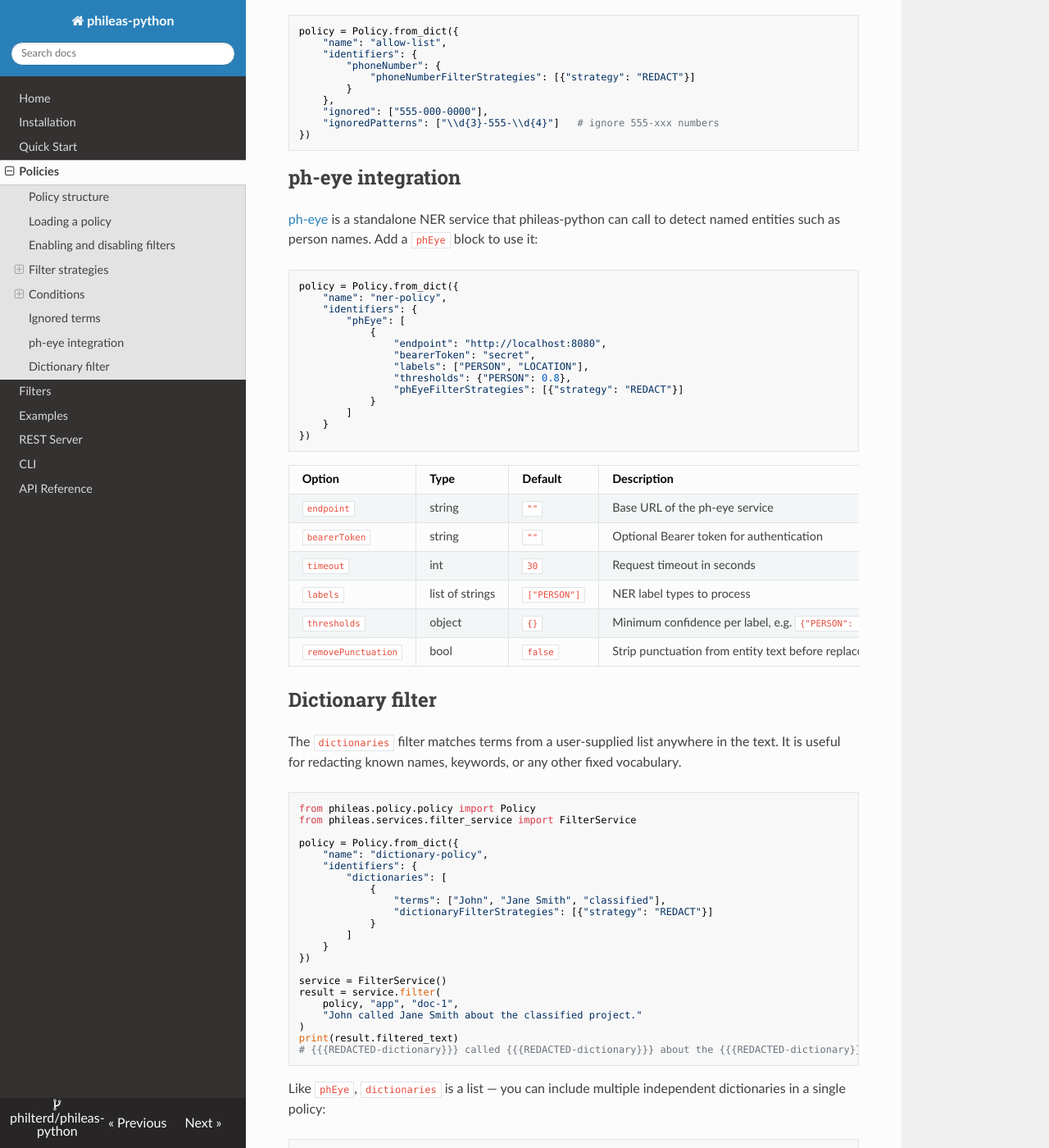
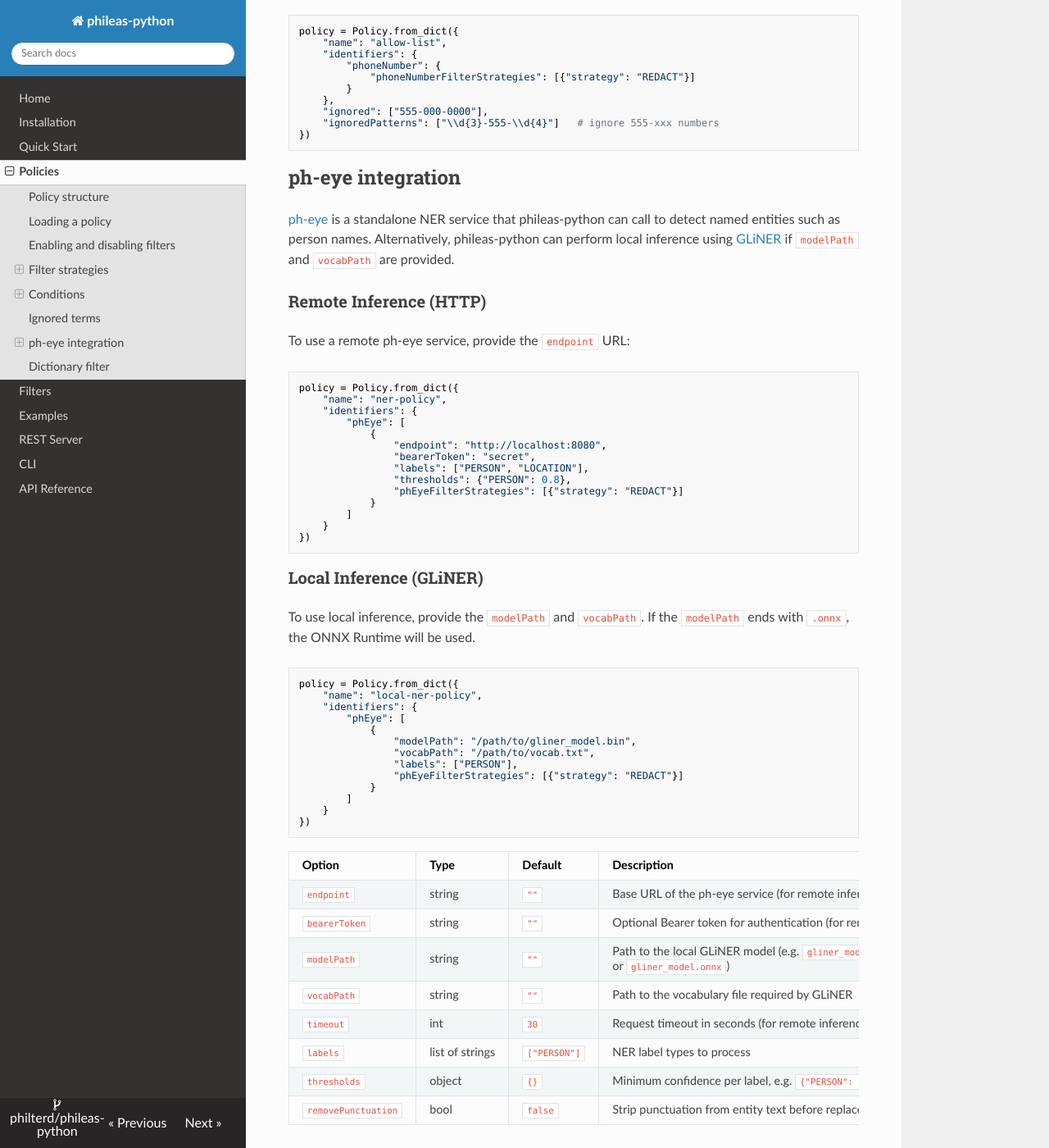
Before and after one commit to philterd/phileas-python, an MkDocs documentation site: the page built from docs/policies.md, in a window 1280 px wide and 1400 px high, scrolled down 4261 px. Shown: the whole window at 82% size. Built offline with MkDocs 1.6.1, drawn with Linux system fonts in a browser that asks for light colours; nearby versions of some CDN libraries.

Commit message:
Updating the documentation for pheye local inference.

````diff
--- a/docs/policies.md
+++ b/docs/policies.md
@@ -207,7 +207,11 @@
 
 ## ph-eye integration
 
-[ph-eye](https://github.com/philterd/ph-eye) is a standalone NER service that phileas-python can call to detect named entities such as person names. Add a `phEye` block to use it:
+[ph-eye](https://github.com/philterd/ph-eye) is a standalone NER service that phileas-python can call to detect named entities such as person names. Alternatively, phileas-python can perform local inference using [GLiNER](https://github.com/urchade/GLiNER) if `modelPath` and `vocabPath` are provided.
+
+### Remote Inference (HTTP)
+
+To use a remote ph-eye service, provide the `endpoint` URL:
 
 ```python
 policy = Policy.from_dict({
@@ -226,11 +230,33 @@
 })
 ```
 
+### Local Inference (GLiNER)
+
+To use local inference, provide the `modelPath` and `vocabPath`. If the `modelPath` ends with `.onnx`, the ONNX Runtime will be used.
+
+```python
+policy = Policy.from_dict({
+    "name": "local-ner-policy",
+    "identifiers": {
+        "phEye": [
+            {
+                "modelPath": "/path/to/gliner_model.bin",
+                "vocabPath": "/path/to/vocab.txt",
+                "labels": ["PERSON"],
+                "phEyeFilterStrategies": [{"strategy": "REDACT"}]
+            }
+        ]
+    }
+})
+```
+
 | Option | Type | Default | Description |
 |---|---|---|---|
-| `endpoint` | string | `""` | Base URL of the ph-eye service |
-| `bearerToken` | string | `""` | Optional Bearer token for authentication |
-| `timeout` | int | `30` | Request timeout in seconds |
+| `endpoint` | string | `""` | Base URL of the ph-eye service (for remote inference) |
+| `bearerToken` | string | `""` | Optional Bearer token for authentication (for remote inference) |
+| `modelPath` | string | `""` | Path to the local GLiNER model (e.g. `gliner_model.bin` or `gliner_model.onnx`) |
+| `vocabPath` | string | `""` | Path to the vocabulary file required by GLiNER |
+| `timeout` | int | `30` | Request timeout in seconds (for remote inference) |
 | `labels` | list of strings | `["PERSON"]` | NER label types to process |
 | `thresholds` | object | `{}` | Minimum confidence per label, e.g. `{"PERSON": 0.9}` |
 | `removePunctuation` | bool | `false` | Strip punctuation from entity text before replacement |
````
Also changed, not shown: README.md (+1 -1 lines), docs/filters.md (+44 -0 lines).
